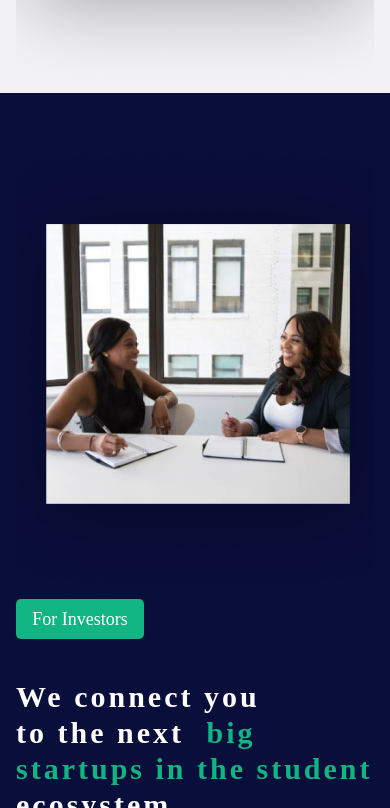
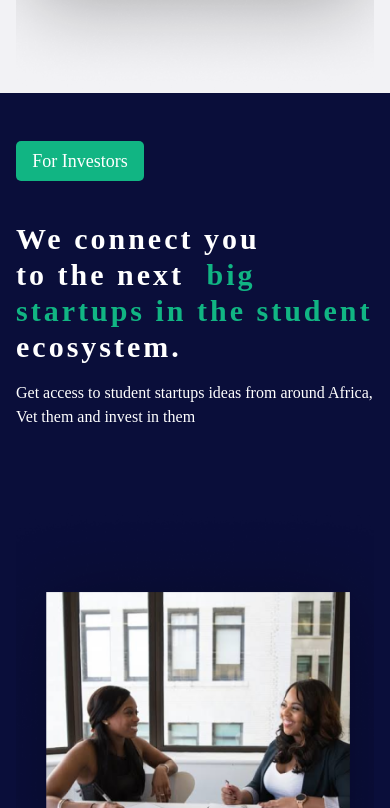
Before and after one commit to hamzabell/Scalar-VC, a React (Create React App) app: page / in a window 390 px wide. Shown: the part 1456-2264 px from the top of the page. Built offline with nearby package versions, Linux system fonts and the light colour scheme.

Commit message:
reverse investors home page

```diff
--- a/src/components/HomePage/SectionThree.js
+++ b/src/components/HomePage/SectionThree.js
@@ -17,7 +17,7 @@ const ImageContainer = styled.div`
 
 function SectionThree(props) {
   return (
-    <StyledDiv className="flex flex-col md:grid md:grid-cols-6 pt-12 md:pt-0 px-4 md:gap-12 md:pr-52 md:px-0">
+    <StyledDiv className="flex flex-col-reverse md:grid md:grid-cols-6 pt-12 md:pt-0 px-4 md:gap-12 md:pr-52 md:px-0">
       <ImageContainer className="md:col-span-4 md:flex md:justify-start">
         <img src={ImageTwo} alt="amebo women" className="m-0 md:hidden" />
         <img
```
